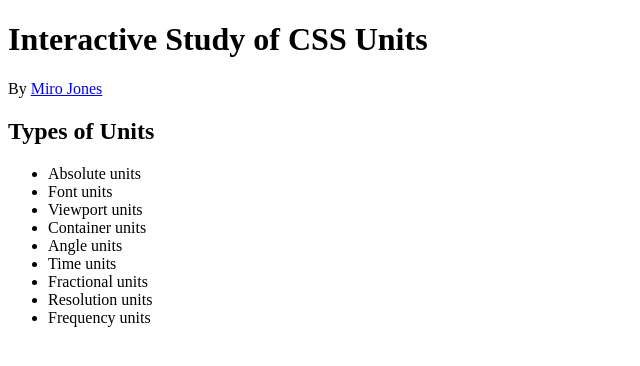
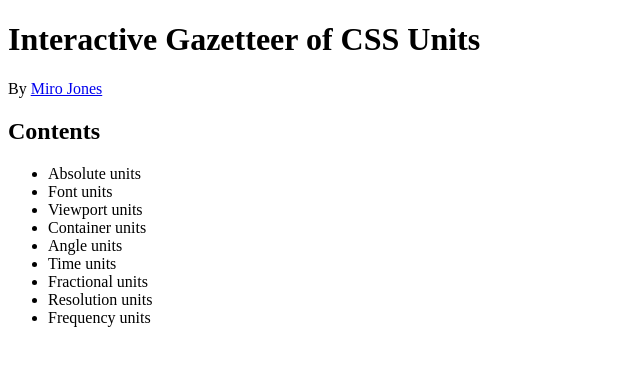
Before and after one commit to mirojones/measure, a plain HTML site: page index.html in a window 1280 px wide. Shown: the whole page, without its empty margins (0-640 px from the left). Drawn offline with Linux system fonts and the light colour scheme.

Commit message:
Update index.html

```diff
--- a/index.html
+++ b/index.html
@@ -3,16 +3,16 @@
   <head>
     <meta charset="utf-8">
 
-    <title>Interactive Study of CSS Units</title>
+    <title>Interactive Gazetteer of CSS Units</title>
   </head>
   <body>
     <header>
-      <h1>Interactive Study of CSS Units</h1>
+      <h1>Interactive Gazetteer of CSS Units</h1>
       <p>By <a href="https://mirojones.github.io" target="_blank">Miro Jones</a></p>
     </header>
     <main>
-      <section id="types-of-units">
-        <h2>Types of Units</h2>
+      <section id="contents">
+        <h2>Contents</h2>
         <ul>
           <li>Absolute units</li>
           <li>Font units</li>
```
